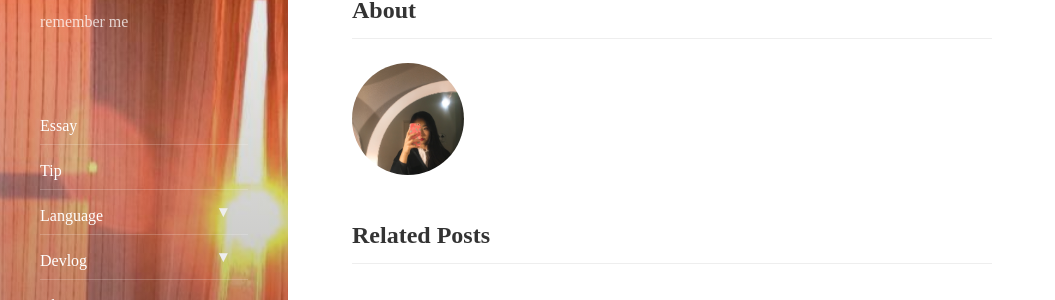
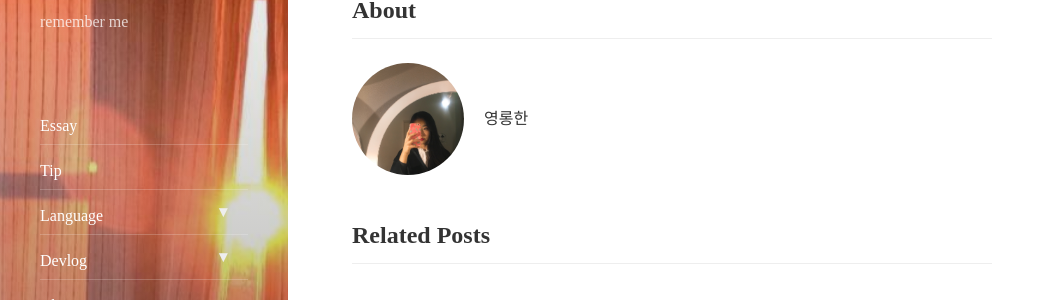
Before and after one commit to ahyeonhub/ahyeonway.github.io, a Jekyll site: the page built from _posts/2017-08-25-medium-logo-change.markdown, in a window 1280 px wide and 900 px high, scrolled down 1921 px. Shown: the part 150-450 px from the top of the window, without its empty margins (0-1055 px from the left). Built offline with Jekyll 4.4.1, drawn with Linux system fonts in a browser that asks for light colours; nearby versions of some CDN libraries; comment, search, counter and statistics services are not loaded.

```diff
--- a/_data/authors.yml
+++ b/_data/authors.yml
@@ -8,6 +8,7 @@ ahyeeonway:
   # Used at the bottom of each page and at the top of the `about` layout
   # Markdown enabled, can use multiple paragraphs (enabled by `|`)
   about:             |
+    영롱한
 
 
   # This photo will be used in the about section
```
Also changed, not shown: _includes/contents.html (+4 -4 lines).
